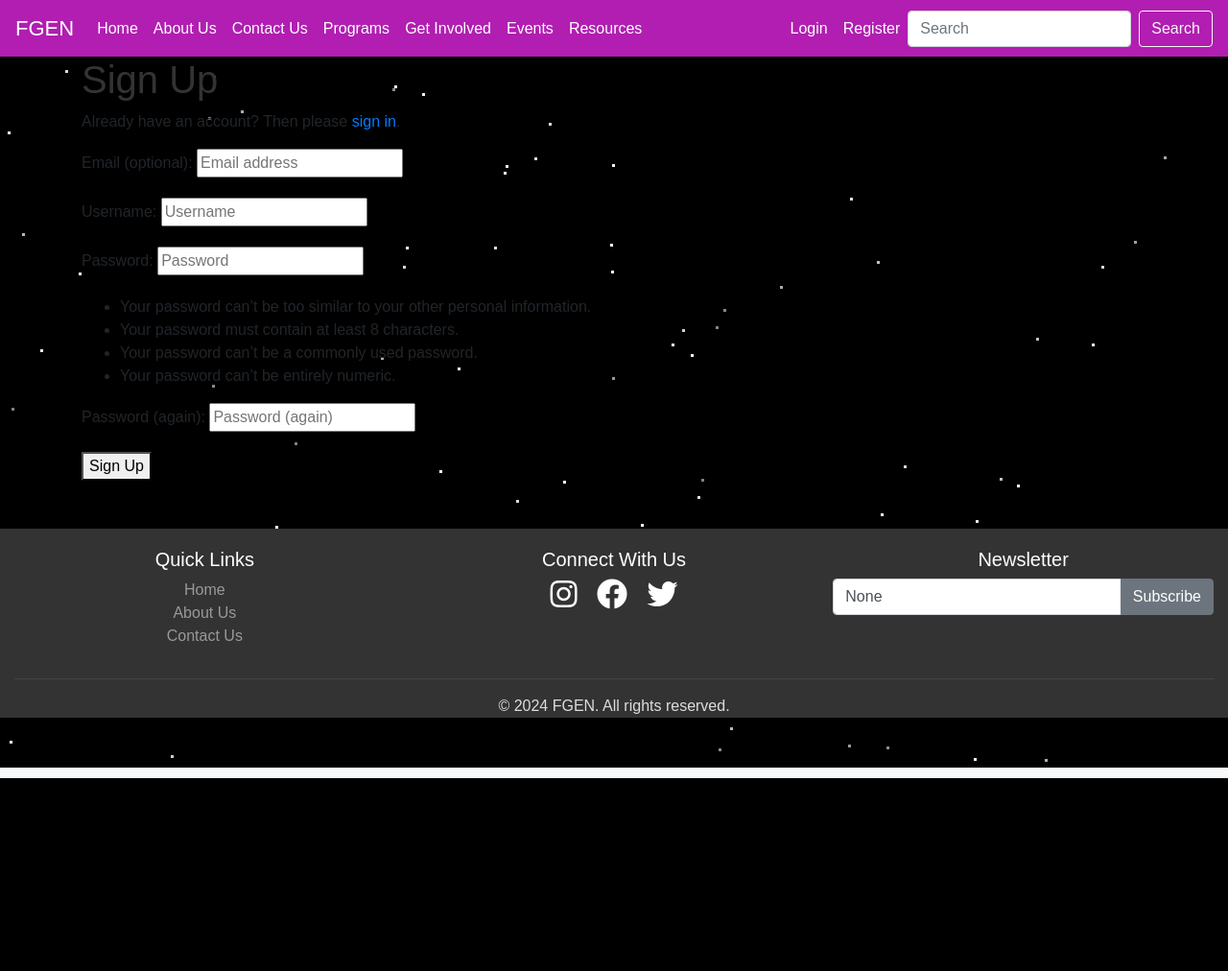
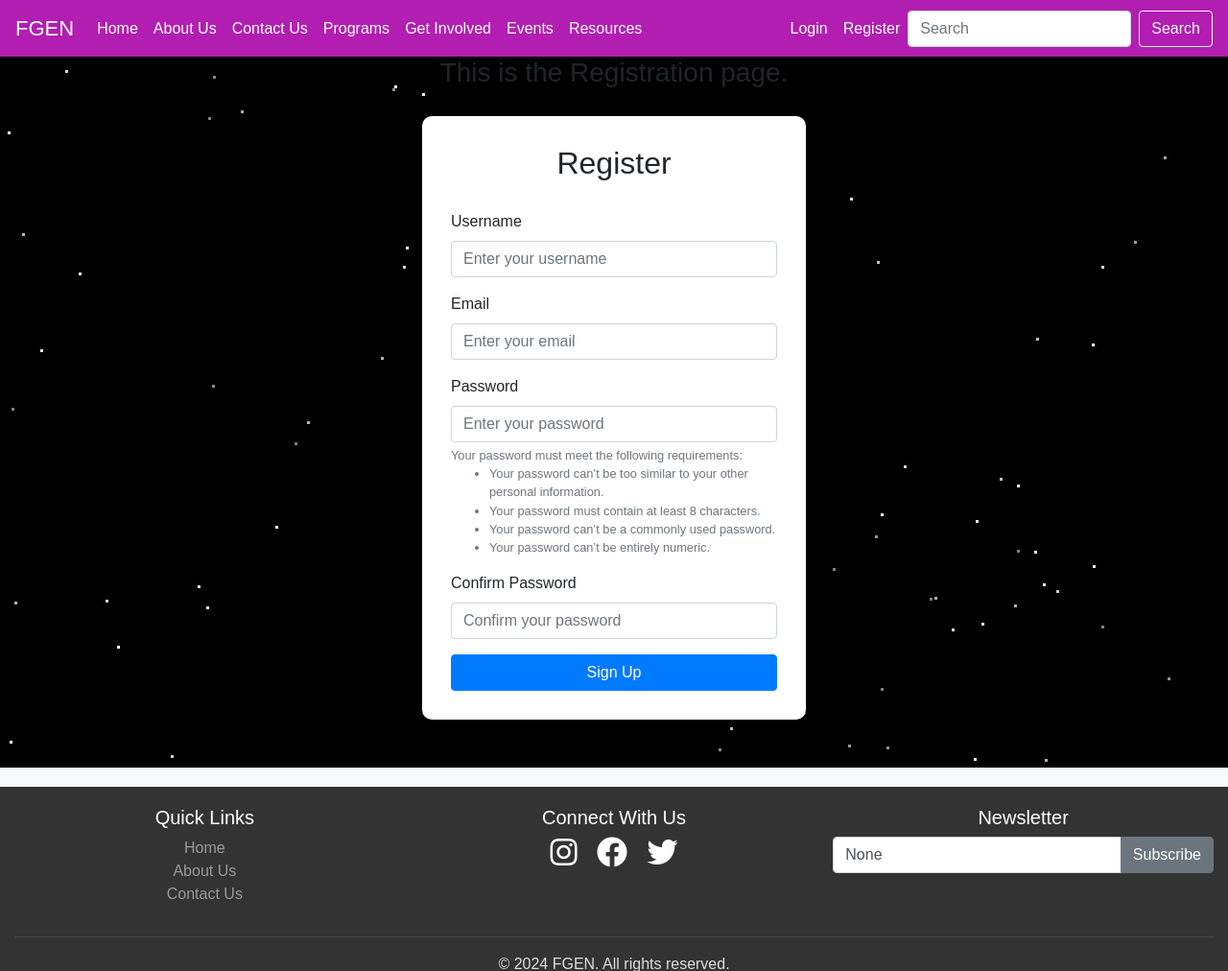
Before and after one commit to bhavinnirmal29/Fgen_New, a Django app: page /accounts/signup/ in a window 1280 px wide. Shown: the top 1012 px of the page at 96% size. Before the commit the page ends 811 px from the top, so only its background shows below. Run offline with Django 4.2, Linux system fonts and the light colour scheme; some libraries are stand-ins or nearby versions.

Commit message:
added register,solved issues with it

```diff
--- a/Fgen_New/settings.py
+++ b/Fgen_New/settings.py
@@ -149,8 +149,8 @@
 # Authentication settings
 LOGIN_REDIRECT_URL = '/'
 LOGOUT_REDIRECT_URL = '/'
-LOGIN_URL = '/login/'
-
+LOGIN_URL = '/accounts/login/'
+ACCOUNT_SIGNUP_REDIRECT_URL = "/accounts/login/"
 
 EMAIL_BACKEND = 'django.core.mail.backends.smtp.EmailBackend'
 EMAIL_HOST = 'smtp.gmail.com'
--- a/Fgen_New/urls.py
+++ b/Fgen_New/urls.py
@@ -27,9 +27,9 @@
     path('programs/', views.programs, name='programs'),
     path('involved/', views.get_involved, name='get_involved'),
     path('events/', views.events, name='events'),
-    path('login/', auth_views.LoginView.as_view(template_name='login.html'), name='login'),
-    path('logout/', auth_views.LogoutView.as_view(), name='logout'),
-    path('register/', views.register_view, name='register'),
+    # path('login/', auth_views.LoginView.as_view(template_name='login.html'), name='login'),
+    # path('logout/', auth_views.LogoutView.as_view(), name='logout'),
+    # path('register/', views.register_view, name='register'),
     path('resources/', views.resources_view, name='resources'),
     path('contact_us/', views.contact_us, name='contact_us'),
     path('contact_success/', views.contact_success, name='contact_success'),
--- a/new_App/templates/account/signup.html
+++ b/new_App/templates/account/signup.html
@@ -1,6 +1,86 @@
+{% extends 'base.html' %}
+{% load static %}
+{% block title %}Register{% endblock %}
+
+{% block content %}
+    <h3 class="text-center">This is the Registration page.</h3>
+
+    <div class="login-container">
+        <form class="login-form" method="POST" action="{% url 'account_signup' %}">
+            {% csrf_token %}
+            <h2>Register</h2>
+            {% if form.errors %}
+                <div class="alert alert-danger">
+                    {% for field in form %}
+                        {% for error in field.errors %}
+                            <p>{{ error|escape }}</p>
+                        {% endfor %}
+                    {% endfor %}
+                    {% for error in form.non_field_errors %}
+                        <p>{{ error|escape }}</p>
+                    {% endfor %}
+                </div>
+            {% endif %}
+            <div class="form-group">
+                <label for="id_username">Username</label>
+                <input type="text" class="form-control" id="id_username" name="username" placeholder="Enter your username" required>
+                {% if form.username.errors %}
+                    <div class="alert alert-danger">
+                        {% for error in form.username.errors %}
+                            <p>{{ error|escape }}</p>
+                        {% endfor %}
+                    </div>
+                {% endif %}
+            </div>
+            <div class="form-group">
+                <label for="id_email">Email</label>
+                <input type="email" class="form-control" id="id_email" name="email" placeholder="Enter your email" required>
+                {% if form.email.errors %}
+                    <div class="alert alert-danger">
+                        {% for error in form.email.errors %}
+                            <p>{{ error|escape }}</p>
+                        {% endfor %}
+                    </div>
+                {% endif %}
+            </div>
+            <div class="form-group">
+                <label for="id_password1">Password</label>
+                <input type="password" class="form-control" type="password" id="id_password1" name="password1" placeholder="Enter your password" required>
+                <small class="form-text text-muted">
+                    Your password must meet the following requirements:
+                    <ul>
+                        <li>Your password can’t be too similar to your other personal information.</li>
+                        <li>Your password must contain at least 8 characters.</li>
+                        <li>Your password can’t be a commonly used password.</li>
+                        <li>Your password can’t be entirely numeric.</li>
+                    </ul>
+                </small>
+                {% if form.password1.errors %}
+                    <div class="alert alert-danger">
+                        {% for error in form.password1.errors %}
+                            <p>{{ error|escape }}</p>
+                        {% endfor %}
+                    </div>
+                {% endif %}
+            </div>
+            <div class="form-group">
+                <label for="id_password2">Confirm Password</label>
+                <input class="form-control" type="password" id="id_password2" name="password2" placeholder="Confirm your password" required>
+                {% if form.password2.errors %}
+                    <div class="alert alert-danger">
+                        {% for error in form.password2.errors %}
+                            <p>{{ error|escape }}</p>
+                        {% endfor %}
+                    </div>
+                {% endif %}
+            </div>
+            <button type="submit" class="btn btn-primary btn-block">Sign Up</button>
+        </form>
+    </div>
+{% endblock %}
 
 
-{% extends "base.html" %}
+{% comment %} {% extends "base.html" %}
 {% load allauth i18n %}
 {% block head_title %}
     {% trans "Signup" %}
@@ -37,7 +117,7 @@
     {% if SOCIALACCOUNT_ENABLED %}
         {% include "socialaccount/snippets/login.html" with page_layout="entrance" %}
     {% endif %}
-{% endblock content %}
+{% endblock content %} {% endcomment %}
 {% comment %} {% extends 'base.html' %}
 {% load crispy_forms_tags %}
 {% block title %}Regsiter{% endblock %}
```
Also changed, not shown: new_App/templates/Register.html (deleted, +0 -14 lines), new_App/templates/account/login.html (+25 -3 lines), db.sqlite3.
